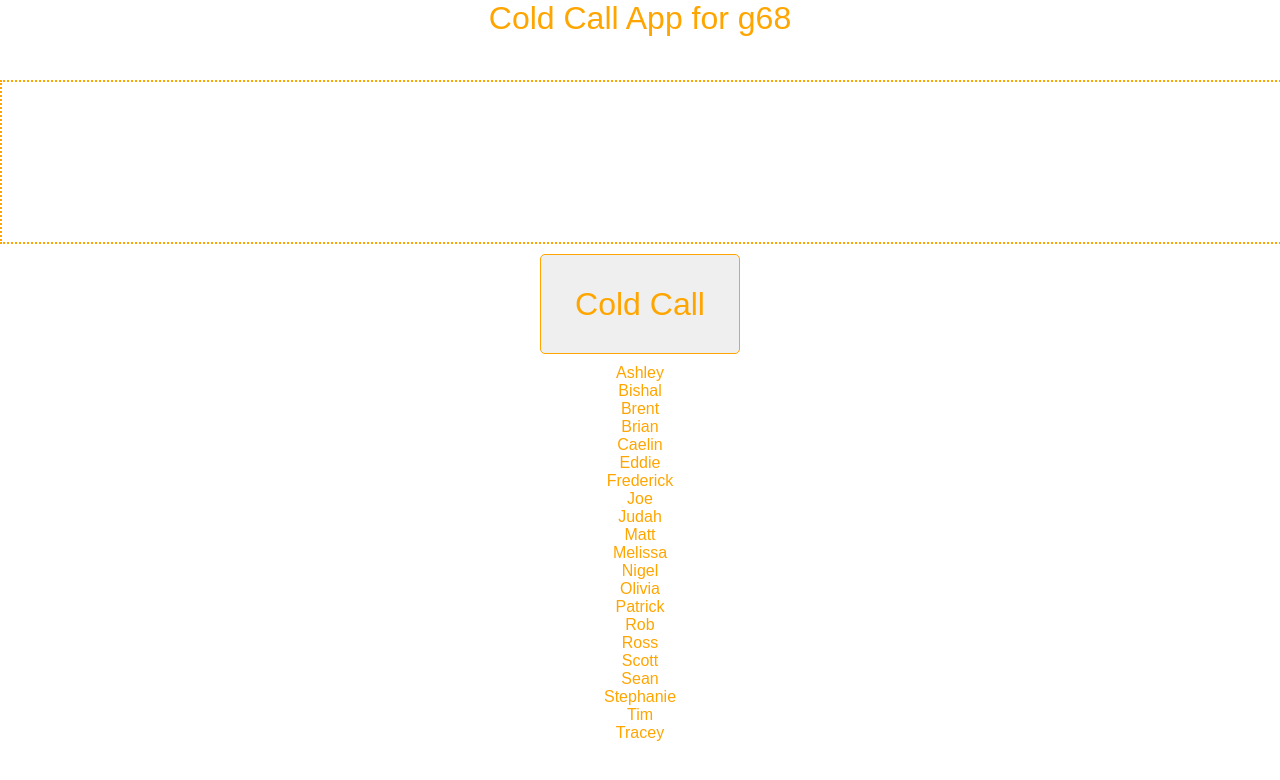
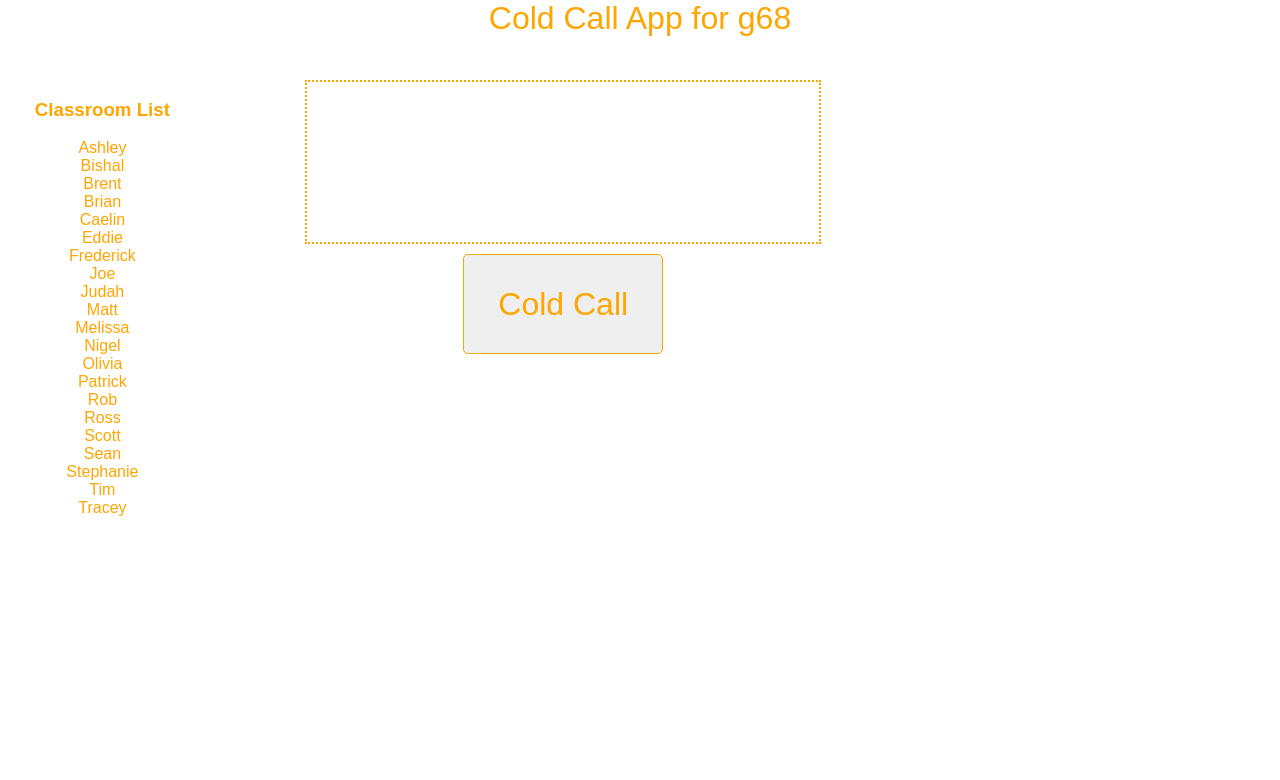
Before and after one commit to jmrigali/cold-call-app, a React (Create React App) app: page / in a window 1280 px wide. Shown: the top 780 px of the page. Built offline with nearby package versions, Linux system fonts and the light colour scheme.

Commit message:
added some flexbox

```diff
--- a/src/App.css
+++ b/src/App.css
@@ -6,9 +6,31 @@
   font-size: 2em;
   color: orange;
 }
+.container {
+  width:80%;
+  display: flex;
+  flex-direction: row;
+}
+.studentList{
+  width: 20%
+}
+
+h3 {
+  color: orange;
+  font-weight: bold;
+}
+
+.selectStudentContainer{
+  width: 70%;
+
+  display: flex;
+  flex-direction: column;
+  justify-content: flex-start;
+  align-items: center;
+}
 
 .selectedStudent {
-  width: 100vw;
+  width: 40vw;
   height: 20vh;
   border: 2px dotted orange;
   text-align: center;
--- a/src/App.js
+++ b/src/App.js
@@ -22,11 +22,18 @@ class App extends Component {
     return (
       <div className="App">
         <Navbar />
-        <div className="selectedStudent">{this.state.studentSelected}</div>
-        <button className="submitBtn" onClick={()=>{this.generateStudent()}}>Cold Call</button>
+        <div className = 'container'>
+          <div className = "studentList">
+            <h3> Classroom List </h3>
+            <Students classroom={this.state.classroom} />
+          </div>
 
-        <Students classroom={this.state.classroom} />
+          <div className = "selectStudentContainer">
+            <div className="selectedStudent">{this.state.studentSelected}</div>
+            <button className="submitBtn" onClick={()=>{this.generateStudent()}}>Cold Call</button>
+          </div>
 
+        </div>
       </div>
     );
   }
```
